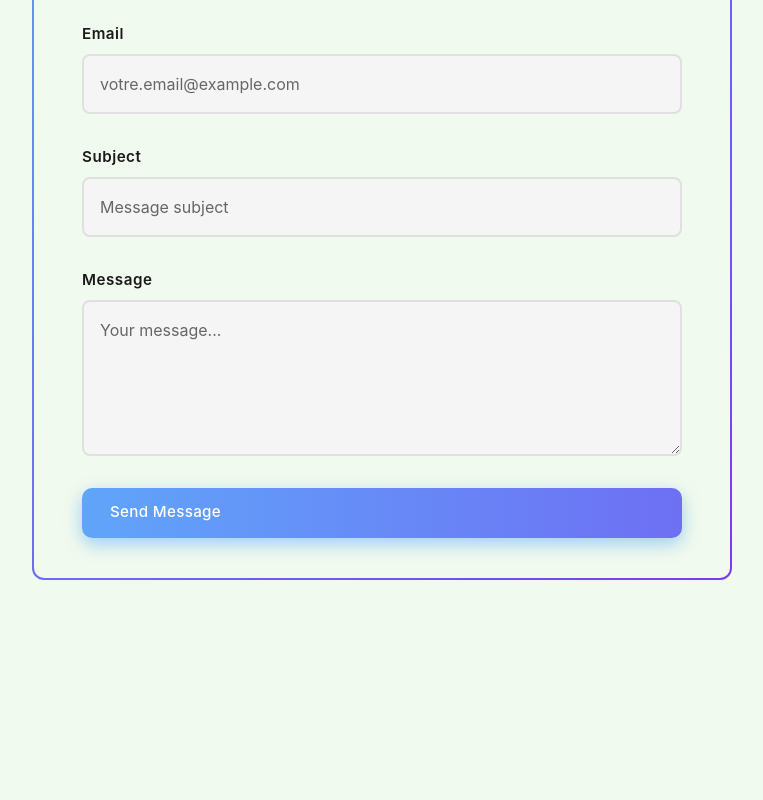
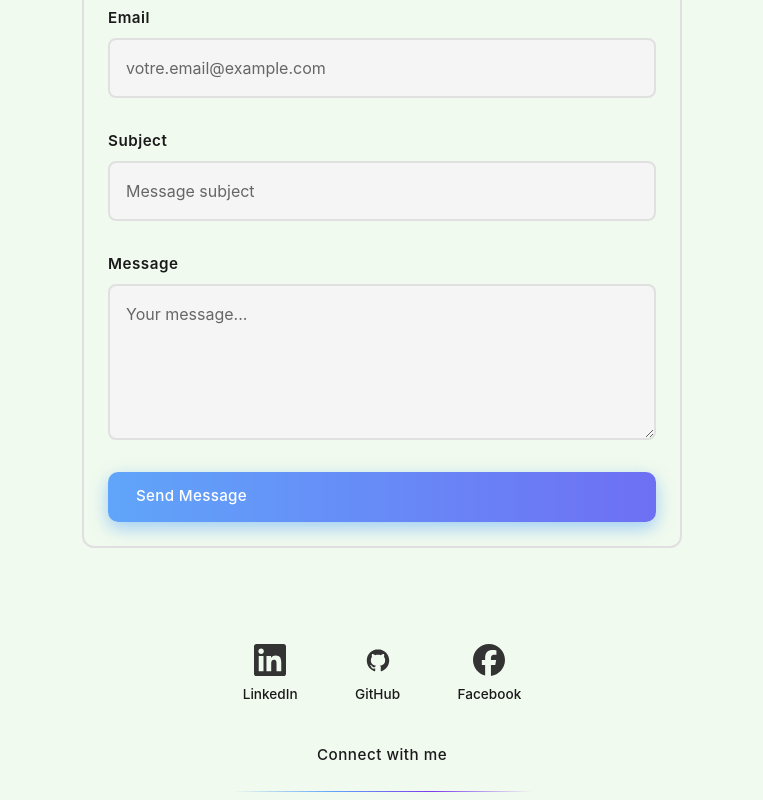
Before and after one commit to MamitianaAntonio/my-portfolio, a React (Vite) app: page / in a window 1280 px wide. Shown: the part 2374-3174 px from the top of the page, without its empty margins (258-1021 px from the left). Before the commit the page ends 2962 px from the top, so only its background shows below. Built offline with nearby package versions, Linux system fonts and the light colour scheme.

Commit message:
feat(form) : implement social link components

```diff
--- a/src/components/sections/Contact.css
+++ b/src/components/sections/Contact.css
@@ -16,15 +16,8 @@
   flex-direction: column;
   align-items: center;
   position: relative;
-  padding: 2.5rem;
-  border-radius: 12px;
   background: var(--bg-primary);
-  background-image:
-    linear-gradient(var(--bg-primary), var(--bg-primary)),
-    linear-gradient(135deg, var(--gradient-from), var(--gradient-to));
-  background-origin: border-box;
-  background-clip: padding-box, border-box;
-  border: 2px solid transparent;
+
 }
 
 .contact-section h2 {
@@ -51,9 +44,13 @@
   width: 100%;
   max-width: 600px;
   display: flex;
+  padding: 1.5rem ;
   flex-direction: column;
   gap: 2rem;
   animation: fadeInUp 0.6s ease-out 0.2s both;
+  border: 2px solid transparent;
+  border-color: var(--border-color);
+  border-radius: 12px;
 }
 
 @keyframes fadeInUp {
--- a/src/components/sections/Contact.jsx
+++ b/src/components/sections/Contact.jsx
@@ -2,6 +2,7 @@ import { useEffect, useState } from "react";
 import emailjs from "@emailjs/browser";
 import "./Contact.css";
 import "../ui/Button.css";
+import SocialLinks from "./SocialLink";
 
 export default function Contact() {
   const [formData, setFormData] = useState({
@@ -33,7 +34,7 @@ export default function Contact() {
     setError("");
 
     try {
-      const response = await emailjs.send(
+      await emailjs.send(
         "service_2w2qh0d",
         "template_bybbpss",
         {
@@ -146,6 +147,7 @@ export default function Contact() {
             {loading ? "Sending..." : "Send Message"}
           </button>
         </form>
+      <SocialLinks />
       </div>
     </section>
   );
--- /dev/null
+++ b/src/components/sections/SocialLink.jsx
@@ -0,0 +1,58 @@
+import { DiGithubBadge } from "react-icons/di";
+import { SiLinkedin, SiFacebook } from "react-icons/si";
+import "./SocialLinks.css";
+
+export default function SocialLinks() {
+  const socialLinks = [
+    {
+      name: "LinkedIn",
+      url: "https://linkedin.com/in/mamitiana-antonio-ratolojanahary-460a75384",
+      icon: SiLinkedin,
+      color: "#333",
+      hoverColor: "#00a0dc",
+    },
+    {
+      name: "GitHub",
+      url: "https://github.com/MamitianaAntonio",
+      icon: DiGithubBadge,
+      color: "#333",
+      hoverColor: "#6e5494",
+    },
+    {
+      name: "Facebook",
+      url: "https://facebook.com/antonio.mamitiana.ratolojanahary",
+      icon: SiFacebook,
+      color: "#333",
+      hoverColor: "#4267B2",
+    },
+  ];
+
+  return (
+    <div className="social-links-container">
+      <div className="social-links">
+        {socialLinks.map((social) => {
+          const Icon = social.icon;
+          return (
+            <a
+              key={social.name}
+              href={social.url}
+              target="_blank"
+              rel="noopener noreferrer"
+              className="social-link"
+              style={{
+                "--social-color": social.color,
+                "--social-hover": social.hoverColor,
+              }}
+              aria-label={social.name}
+            >
+              <Icon className="social-icon" />
+              <span className="social-name">{social.name}</span>
+            </a>
+          );
+        })}
+      </div>
+      <p className="social-text">Connect with me</p>
+      <div className="social-divider"></div>
+    </div>
+  );
+}
--- /dev/null
+++ b/src/components/sections/SocialLinks.css
@@ -0,0 +1,117 @@
+.social-links-container {
+  margin-top: 3rem;
+  padding-top: 2rem;
+  display: flex;
+  flex-direction: column;
+  align-items: center;
+  gap: 1.5rem;
+}
+
+.social-divider {
+  width: 100%;
+  max-width: 300px;
+  height: 1px;
+  background: linear-gradient(
+    to right,
+    transparent,
+    var(--gradient-from),
+    var(--gradient-to),
+    transparent
+  );
+}
+
+.social-text {
+  font-size: 0.95rem;
+  color: var(--text-muted);
+  font-weight: 500;
+  letter-spacing: 0.5px;
+  margin: 0;
+}
+
+.social-links {
+  display: flex;
+  gap: 1.5rem;
+  align-items: center;
+  justify-content: center;
+  flex-wrap: wrap;
+}
+
+.social-link {
+  display: flex;
+  flex-direction: column;
+  align-items: center;
+  gap: 0.5rem;
+  padding: 1rem;
+  border-radius: 12px;
+  background: var(--card-bg);
+  transition: all 0.3s ease;
+  text-decoration: none;
+  min-width: 80px;
+  position: relative;
+  overflow: hidden;
+}
+
+.social-link::before {
+  content: "";
+  position: absolute;
+  inset: 0;
+  background: linear-gradient(135deg, var(--social-color), var(--social-hover));
+  opacity: 0;
+  transition: opacity 0.3s ease;
+  z-index: 0;
+}
+
+.social-icon {
+  font-size: 2rem;
+  color: var(--social-color);
+  transition: all 0.3s ease;
+  position: relative;
+  z-index: 1;
+}
+
+.social-name {
+  font-size: 0.85rem;
+  font-weight: 500;
+  transition: all 0.3s ease;
+  position: relative;
+  z-index: 1;
+}
+
+.social-link:hover {
+  transform: translateY(-8px);
+  box-shadow: 0 12px 30px
+    color-mix(in srgb, var(--social-color) 40%, transparent);
+}
+
+.social-link:hover::before {
+  opacity: 0.1;
+}
+
+.social-link:hover .social-icon {
+  color: var(--social-hover);
+  transform: scale(1.15);
+}
+
+.social-link:hover .social-name {
+  color: var(--text-white);
+}
+
+.social-link:active {
+  transform: translateY(-4px);
+}
+
+/* Responsive */
+@media (max-width: 768px) {
+  .social-links {
+    gap: 1rem;
+  }
+
+  .social-link {
+    min-width: 70px;
+    padding: 0.85rem;
+  }
+
+  .social-icon {
+    font-size: 2rem;
+  }
+}
```
